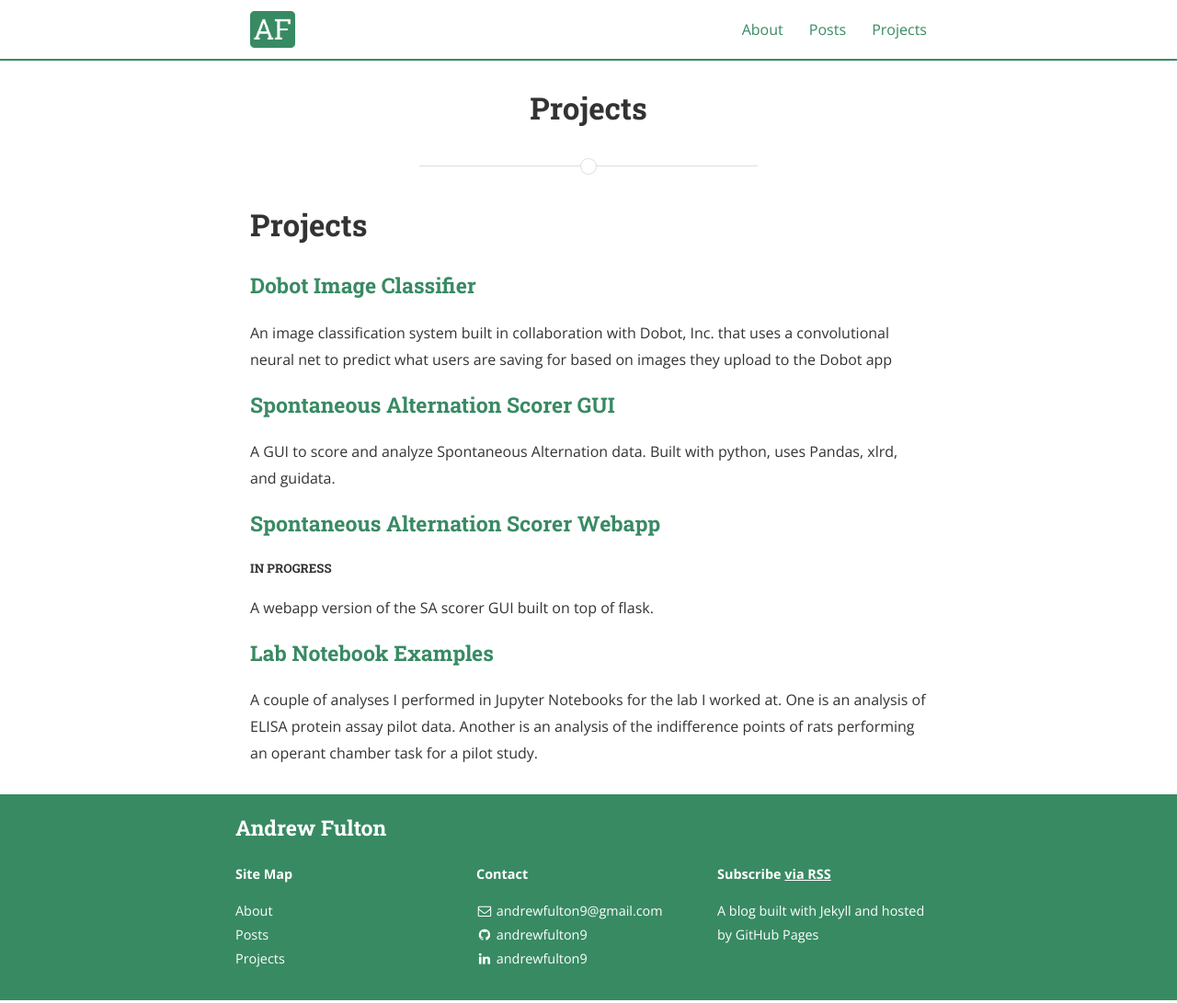
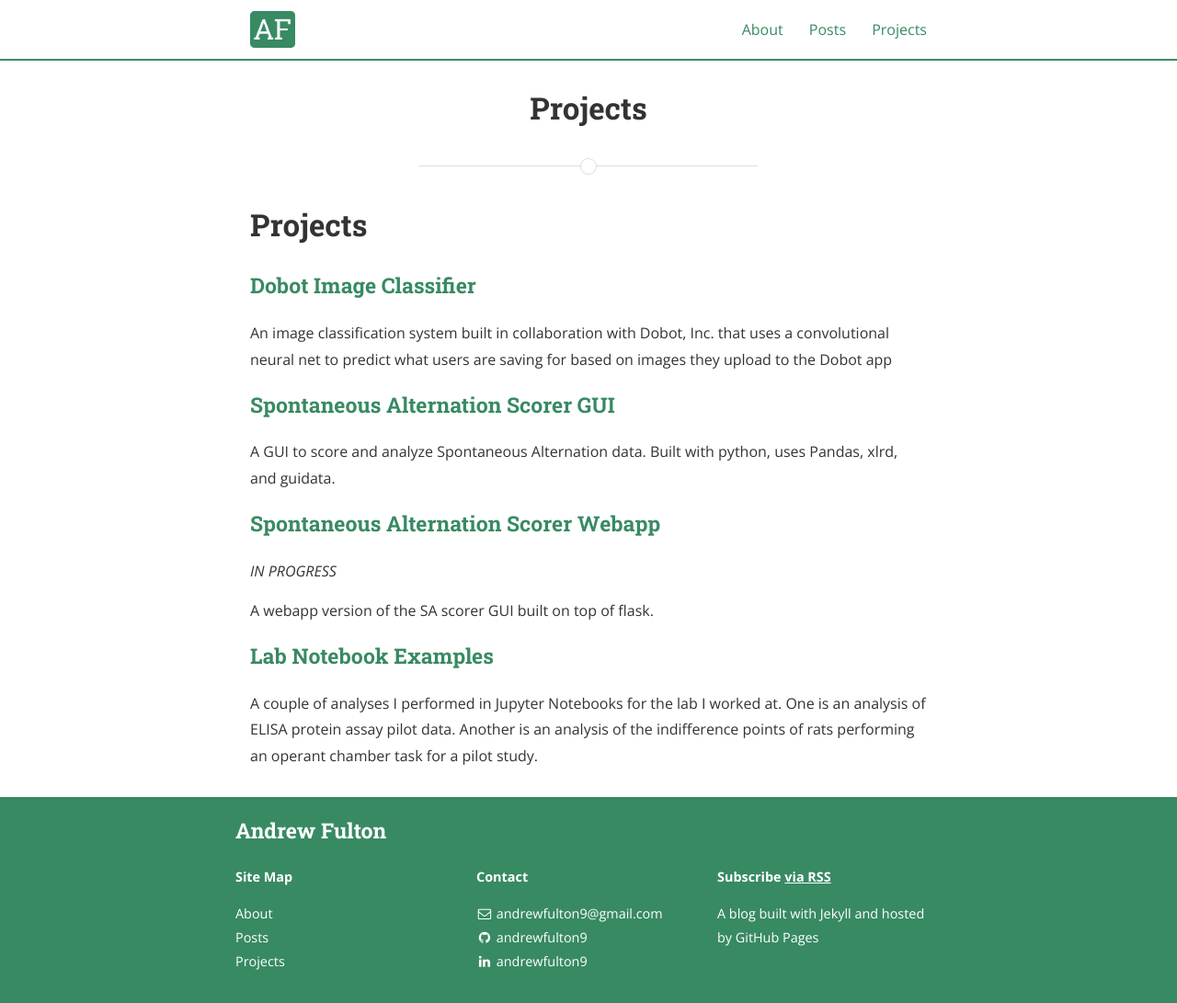
Before and after one commit to andrewfulton9/andrewfulton9.github.io, a Jekyll site: the page built from projects.md, in a window 1280 px wide. Shown: the whole page at 92% size. Built offline with Jekyll 4.4.1, drawn with Linux system fonts in a browser that asks for light colours; nearby versions of some CDN libraries; a style sheet for code colours, icons or effects is not loaded.

```diff
--- a/projects.md
+++ b/projects.md
@@ -15,7 +15,7 @@ An image classification system built in collaboration with Dobot, Inc. that uses
 A GUI to score and analyze Spontaneous Alternation data. Built with python, uses Pandas, xlrd, and guidata.
 
 ### [Spontaneous Alternation Scorer Webapp](https://github.com/andrewfulton9/SA_scorer_webapp)
-##### IN PROGRESS
+*IN PROGRESS*
 
 A webapp version of the SA scorer GUI built on top of flask.
 
```
